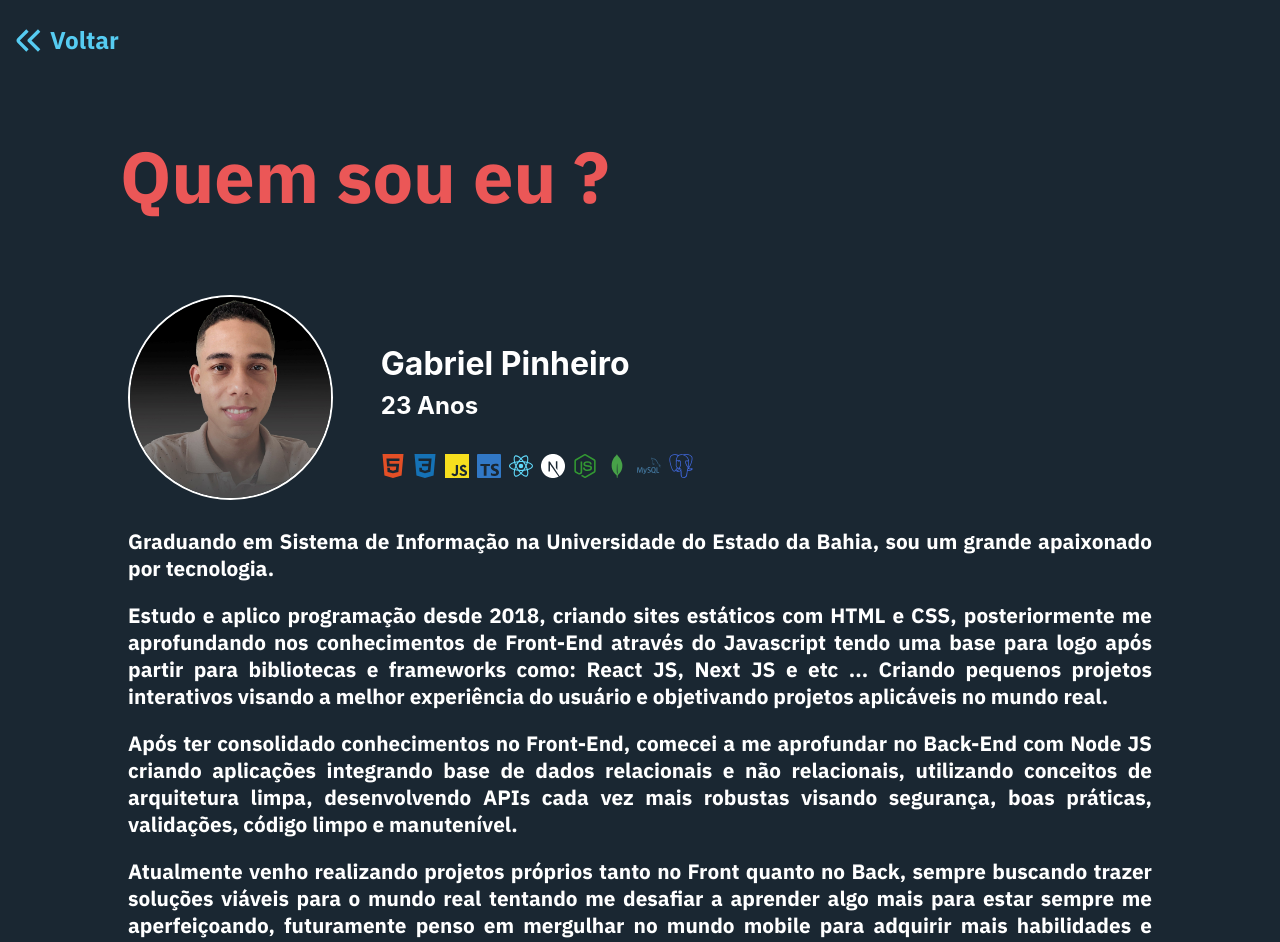
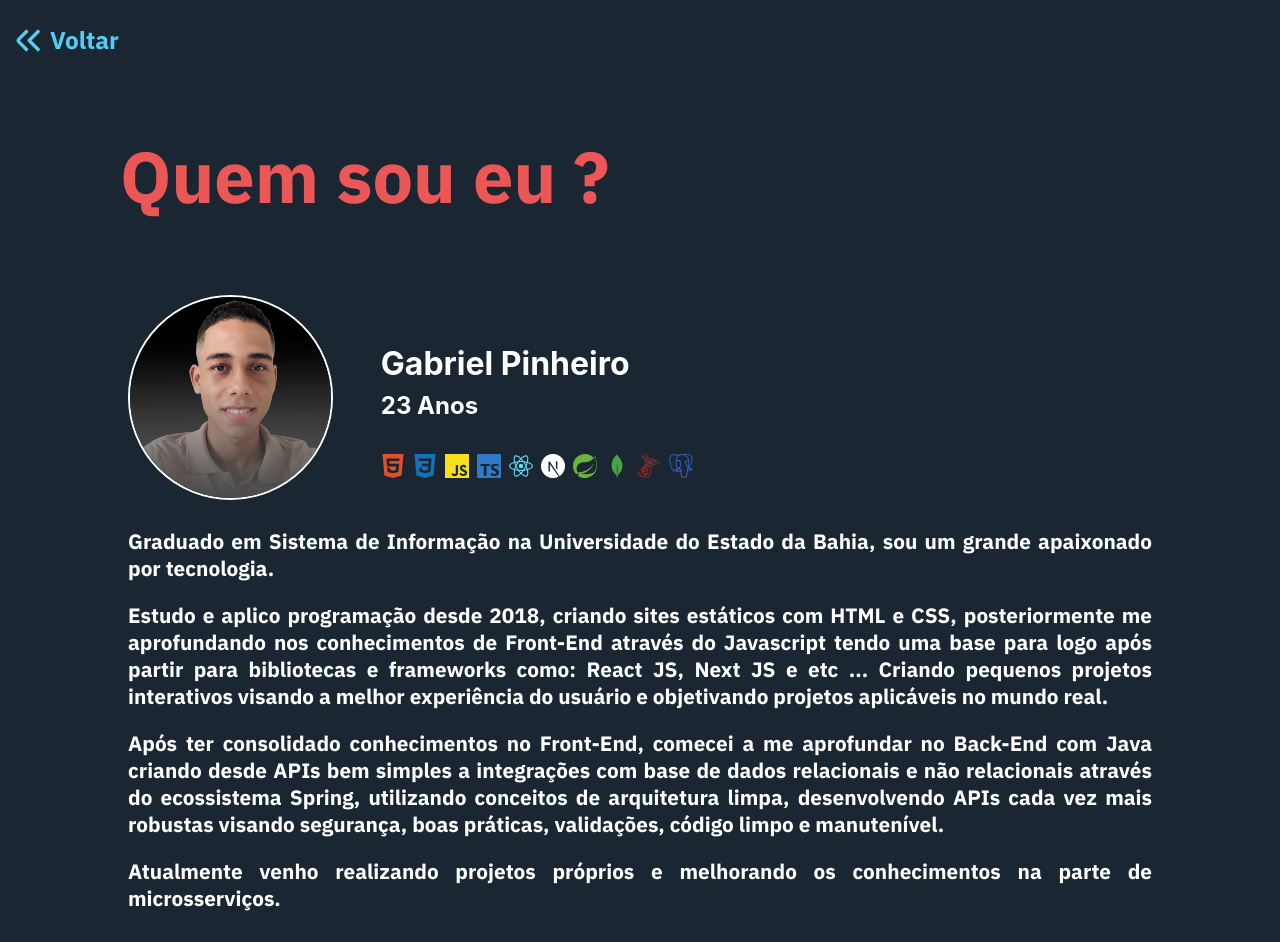
Before and after one commit to pinheiiro/portifolio, a Next.js app: page /sobre in a window 1280 px wide. Shown: the top 942 px of the page. Built offline with nearby package versions, Linux system fonts and the light colour scheme.

Commit message:
first update of 2023

```diff
--- a/src/components/Sobre/bodySobre.tsx
+++ b/src/components/Sobre/bodySobre.tsx
@@ -1,9 +1,24 @@
 import type { NextComponentType } from 'next';
 
 import { H1, Div } from './style';
-import { SiMongodb, SiHtml5, SiCss3, SiJavascript, SiTypescript, SiReact, SiNextdotjs, SiNodedotjs, SiPostgresql, SiMysql } from 'react-icons/si';
+import { SiMongodb, SiHtml5, SiCss3, SiJavascript, SiTypescript, SiReact, SiNextdotjs, SiSpring, SiMicrosoftsqlserver, SiPostgresql } from 'react-icons/si';
 
 const bodySobre: NextComponentType = () => {
+
+    function calcularIdade(dia: number, mes: number, ano: number): number {
+        let hoje = new Date();
+        let dataNascimento = new Date(ano, mes - 1, dia);
+        let idade = hoje.getFullYear() - dataNascimento.getFullYear();
+        let m = hoje.getMonth() - dataNascimento.getMonth();
+
+        if (m < 0 || (m === 0 && hoje.getDate() < dataNascimento.getDate())) {
+            idade--;
+        }
+
+        return idade;
+    }
+
+
     return (
     <>
         <H1>Quem sou eu ?</H1>
@@ -15,7 +30,7 @@ const bodySobre: NextComponentType = () => {
                         <h3>
                             Gabriel Pinheiro
                             <br />
-                            <strong> 23 Anos </strong>
+                            <strong>{calcularIdade(16, 11, 1998)} Anos</strong>
                         </h3>
                         <div className="icons">
                             <SiHtml5 color='#E34F26'/>
@@ -24,9 +39,9 @@ const bodySobre: NextComponentType = () => {
                             <SiTypescript color='#3178C6'/>
                             <SiReact color='#61DAFB'/>
                             <SiNextdotjs color='#ffffff'/>
-                            <SiNodedotjs color='#339933'/>
+                            <SiSpring color='#6DB33F'/>
                             <SiMongodb color='#47A248'/>
-                            <SiMysql color='#4479A1'/>
+                            <SiMicrosoftsqlserver color='#CC2927'/>
                             <SiPostgresql color='#4169E1'/>
                         </div>
                     </div>
@@ -34,7 +49,7 @@ const bodySobre: NextComponentType = () => {
             </div>
             <div className="desc">
                 <p>
-                    Graduando em Sistema de Informação na Universidade do Estado da Bahia,
+                    Graduado em Sistema de Informação na Universidade do Estado da Bahia,
                     sou um grande apaixonado por tecnologia.
                 </p>
                 <br />
@@ -47,17 +62,13 @@ const bodySobre: NextComponentType = () => {
                 </p>
                 <br />
                 <p>
-                    Após ter consolidado conhecimentos no Front-End, comecei a me aprofundar no Back-End com Node JS
-                    criando aplicações integrando base de dados relacionais e não relacionais, utilizando conceitos de
-                    arquitetura limpa, desenvolvendo APIs cada vez mais robustas visando segurança, boas práticas, validações,
-                    código limpo e manutenível.
+                    Após ter consolidado conhecimentos no Front-End, comecei a me aprofundar no Back-End com Java
+                    criando desde APIs bem simples a integrações com base de dados relacionais e não relacionais através do ecossistema Spring, utilizando conceitos de
+                    arquitetura limpa, desenvolvendo APIs cada vez mais robustas visando segurança, boas práticas, validações, código limpo e manutenível.
                 </p>
                 <br />
                 <p>
-                    Atualmente venho realizando projetos próprios tanto no Front quanto no Back, sempre buscando trazer
-                    soluções viáveis para o mundo real tentando me desafiar a aprender algo mais para estar sempre me
-                    aperfeiçoando, futuramente penso em mergulhar no mundo mobile para adquirir mais habilidades e trazer
-                    novas soluções.
+                    Atualmente venho realizando projetos próprios e melhorando os conhecimentos na parte de microsserviços.
                 </p>
             </div>
         </Div>
```
Also changed, not shown: 2 other files (tests, documents, lock files or other folders).
